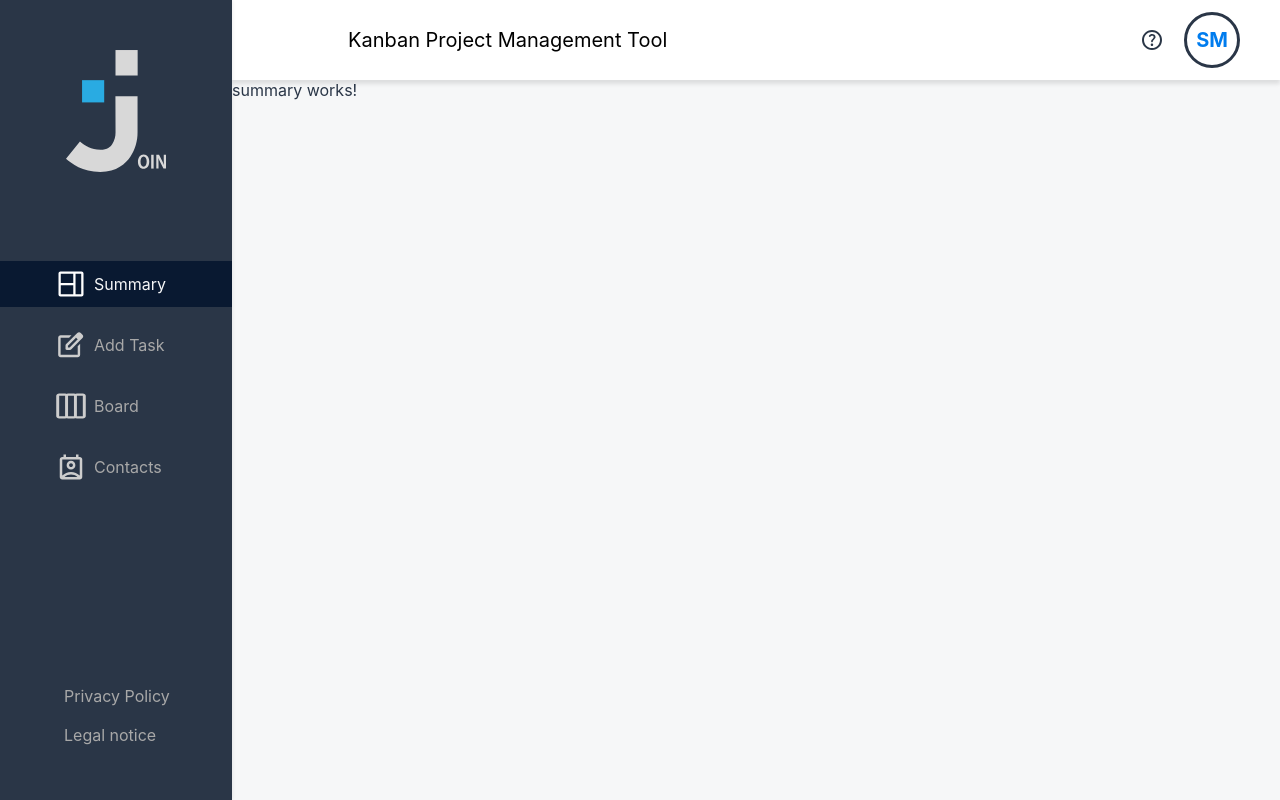
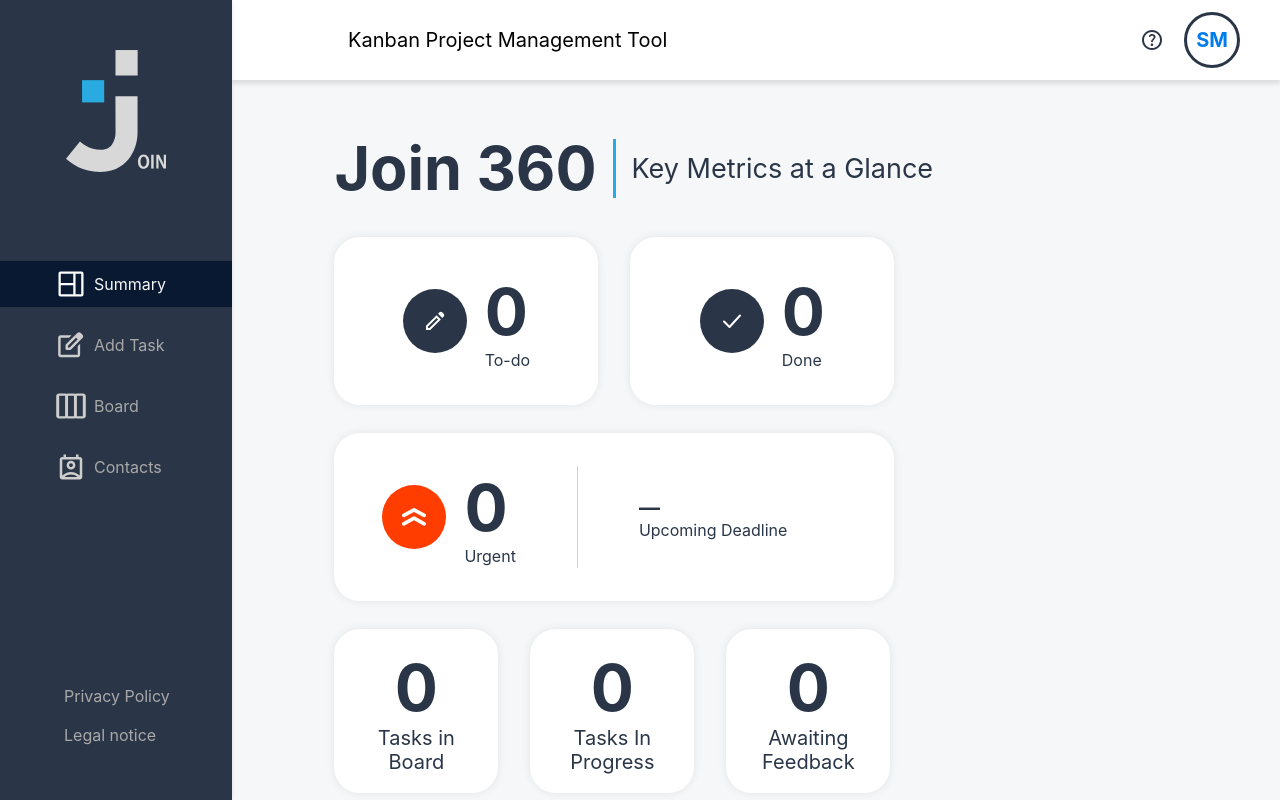
Before and after one commit to CWhymann/OWN-JOIN, an Angular app: page /summary in a window 1280 px wide. Shown: the top 800 px of the page. Built offline with nearby package versions, Linux system fonts and the light colour scheme; no server answers; the database is empty.

Commit message:
Update summary card layout

```diff
--- a/src/app/components/summary/summary.html
+++ b/src/app/components/summary/summary.html
@@ -1 +1,82 @@
-<p>summary works!</p>
+<section class="summary">
+    <div class="summary__header">
+        <h1>Join 360</h1>
+        <span class="divider"></span>
+        <p>Key Metrics at a Glance</p>
+    </div>
+
+    <div class="summary__content">
+        <div class="summary__cards">
+            <div class="summary__row">
+                <div class="card card--icon" routerLink="/board">
+                    <div class="card__icon card__icon--dark">
+                        <span class="icon icon--edit"></span>
+                    </div>
+                    <div class="card__text">
+                        <span class="card__number">{{ todoCount() }}</span>
+                        <span class="card__label">To-do</span>
+                    </div>
+                </div>
+
+                <div class="card card--icon" routerLink="/board">
+                    <div class="card__icon card__icon--dark">
+                        <span class="icon icon--check"></span>
+                    </div>
+                    <div class="card__text">
+                        <span class="card__number">{{ doneCount() }}</span>
+                        <span class="card__label">Done</span>
+                    </div>
+                </div>
+            </div>
+
+            <div class="card card--wide" routerLink="/board">
+                <div class="card__group">
+                    <div class="card__icon card__icon--urgent">
+                        <span class="icon icon--urgent"></span>
+                    </div>
+                    <div class="card__text">
+                        <span class="card__number">{{ urgentCount() }}</span>
+                        <span class="card__label">Urgent</span>
+                    </div>
+                </div>
+                <span class="card__divider"></span>
+                <div class="card__deadline">
+                    <span class="card__date">{{ formattedDeadline() }}</span>
+                    <span class="card__label">Upcoming Deadline</span>
+                </div>
+            </div>
+
+            <div class="summary__row summary__row--bottom">
+                <div class="card card--plain" routerLink="/board">
+                    <div class="card__content">
+                        <span class="card__number">{{ totalTasksInBoard() }}</span>
+                        <span class="card__label">Tasks in Board</span>
+                    </div>
+                </div>
+
+                <div class="card card--plain" routerLink="/board">
+                    <div class="card__content">
+                        <span class="card__number">{{ inProgressCount() }}</span>
+                        <span class="card__label">Tasks In Progress</span>
+                    </div>
+                </div>
+
+                <div class="card card--plain" routerLink="/board">
+                    <div class="card__content">
+                        <span class="card__number">{{ awaitFeedbackCount() }}</span>
+                        <span class="card__label">Awaiting Feedback</span>
+                    </div>
+                </div>
+            </div>
+        </div>
+
+        <div class="summary__greeting">
+            @if (currentUserName()) {
+                <p>Good morning,</p>
+                <h2>{{ currentUserName() }}</h2>
+            } @else {
+                <p class="summary__greeting--single">Good morning!</p>
+            }
+        </div>
+    </div>
+</section>
--- a/src/app/components/summary/summary.ts
+++ b/src/app/components/summary/summary.ts
@@ -1,9 +1,57 @@
-import { Component } from '@angular/core';
+import { Component, OnInit, computed, inject, input } from '@angular/core';
+import { RouterLink } from '@angular/router';
+import { TasksService } from '../../core/services/tasks.service';
 
 @Component({
-  selector: 'app-summary',
-  imports: [],
-  templateUrl: './summary.html',
-  styleUrl: './summary.scss',
+    selector: 'app-summary',
+    standalone: true,
+    imports: [RouterLink],
+    templateUrl: './summary.html',
+    styleUrl: './summary.scss',
 })
-export class Summary {}
+export class Summary implements OnInit {
+    private readonly tasksService = inject(TasksService);
+
+    // TODO: connect to auth service once login is implemented
+    // e.g. [currentUserName]="user()?.name" from AuthService
+    readonly currentUserName = input<string | null>(null);
+
+    private readonly tasks = this.tasksService.tasks;
+
+    readonly todoCount = computed(() => this.tasks().filter((t) => t.status === 'todo').length);
+    readonly doneCount = computed(() => this.tasks().filter((t) => t.status === 'done').length);
+    readonly inProgressCount = computed(
+        () => this.tasks().filter((t) => t.status === 'in-progress').length,
+    );
+    readonly awaitFeedbackCount = computed(
+        () => this.tasks().filter((t) => t.status === 'await-feedback').length,
+    );
+    readonly totalTasksInBoard = computed(() => this.tasks().length);
+
+    private readonly urgentTasks = computed(() =>
+        this.tasks().filter((t) => t.priority === 'urgent'),
+    );
+    readonly urgentCount = computed(() => this.urgentTasks().length);
+
+    private readonly nextUrgentDeadline = computed(() => {
+        const dates = this.urgentTasks()
+            .map((t) => t.dueDate)
+            .filter(Boolean)
+            .sort();
+        return dates.length ? dates[0] : null;
+    });
+
+    readonly formattedDeadline = computed(() => {
+        const date = this.nextUrgentDeadline();
+        if (!date) return '—';
+        return new Date(date).toLocaleDateString('en-US', {
+            month: 'long',
+            day: 'numeric',
+            year: 'numeric',
+        });
+    });
+
+    ngOnInit(): void {
+        this.tasksService.loadTasks();
+    }
+}
```
